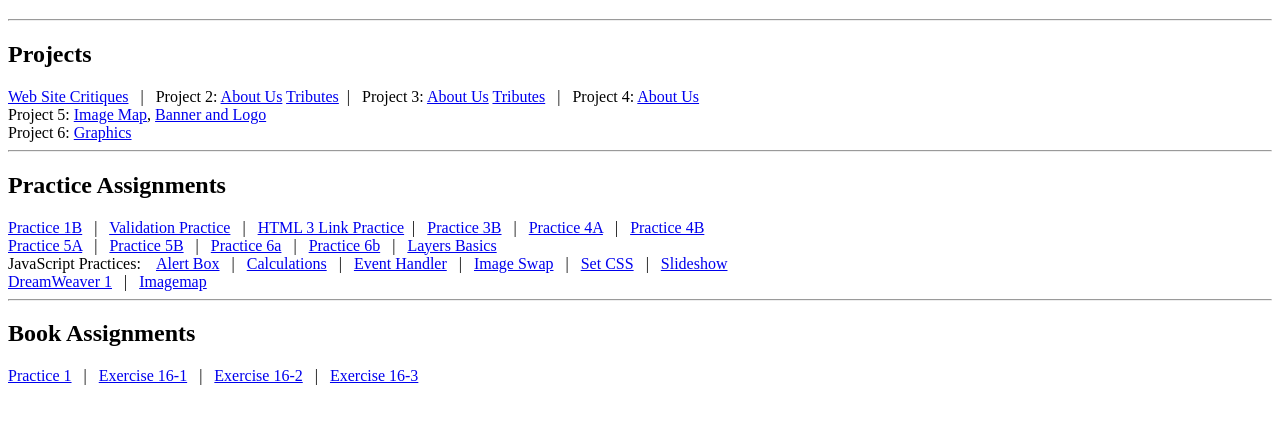
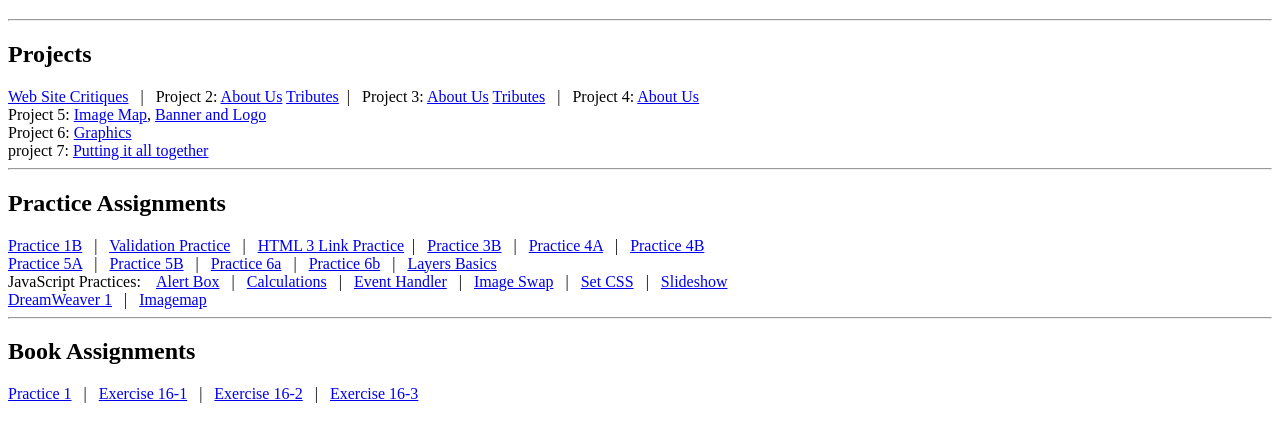
Before and after one commit to adamjeppson/INFO_2410, a plain HTML site: page index.html in a window 1280 px wide. Shown: the part 61-502 px from the top of the page. Drawn offline with Linux system fonts and the light colour scheme.

Commit message:
Add files via upload

```diff
--- a/index.html
+++ b/index.html
@@ -12,7 +12,8 @@
 <a href="/projects/site_critique_1.html">Web Site Critiques</a> &nbsp;&nbsp;|&nbsp;&nbsp; Project 2: <a href="Projects/project2/AboutUs.html">About Us</a> <a href="Projects/project2/tributes.html">Tributes</a>&nbsp;&nbsp;|&nbsp;&nbsp; Project 3:  <a href="Projects/project3/AboutUs.html">About Us</a> <a href="Projects/project3/tributes.html">Tributes</a> &nbsp;&nbsp;|&nbsp;&nbsp;
 Project 4: <a href="Projects/project4/AboutUs.html">About Us</a> <br>
 Project 5: <a href="Projects/project5/index.html">Image Map</a>, <a href="Projects/project5/graphics.html">Banner and Logo</a> <br>
-Project 6: <a href="Projects/project6/index.htm">Graphics</a>
+Project 6: <a href="Projects/project6/index.htm">Graphics</a> <br>
+project 7: <a href="Projects/project7/index.html">Putting it all together</a> <br>
 
 
 
```
